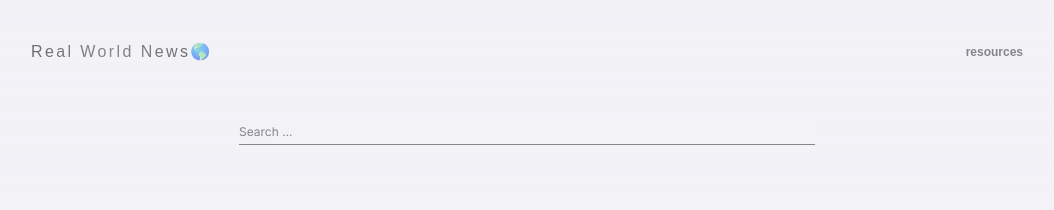
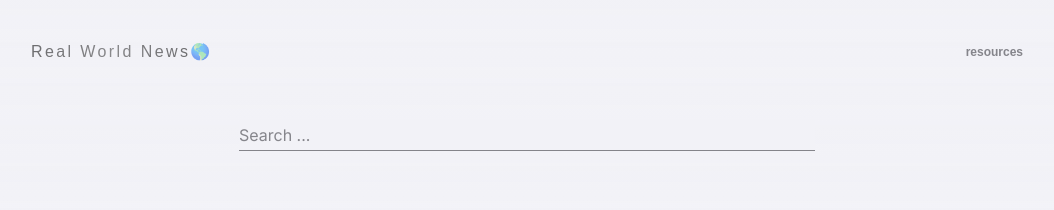
Before and after one commit to RealWorldNews/RealWorldNewsApp, a Next.js app: page / in a window 1280 px wide. Shown: the top 210 px of the page, without its empty margins (113-1167 px from the left). Built offline with nearby package versions, Linux system fonts and the light colour scheme; no server answers; the database is empty.

Commit message:
RWN008: preventing zoom on search input

```diff
--- a/components/search/search-bar.module.css
+++ b/components/search/search-bar.module.css
@@ -6,7 +6,7 @@
     border-bottom: 1px solid var(--foreground);
     background-color: var(--background);
     color: var(--foreground);
-    font-size: .75rem;
+    font-size: 16px;
     text-align: left;
   }
 
```
